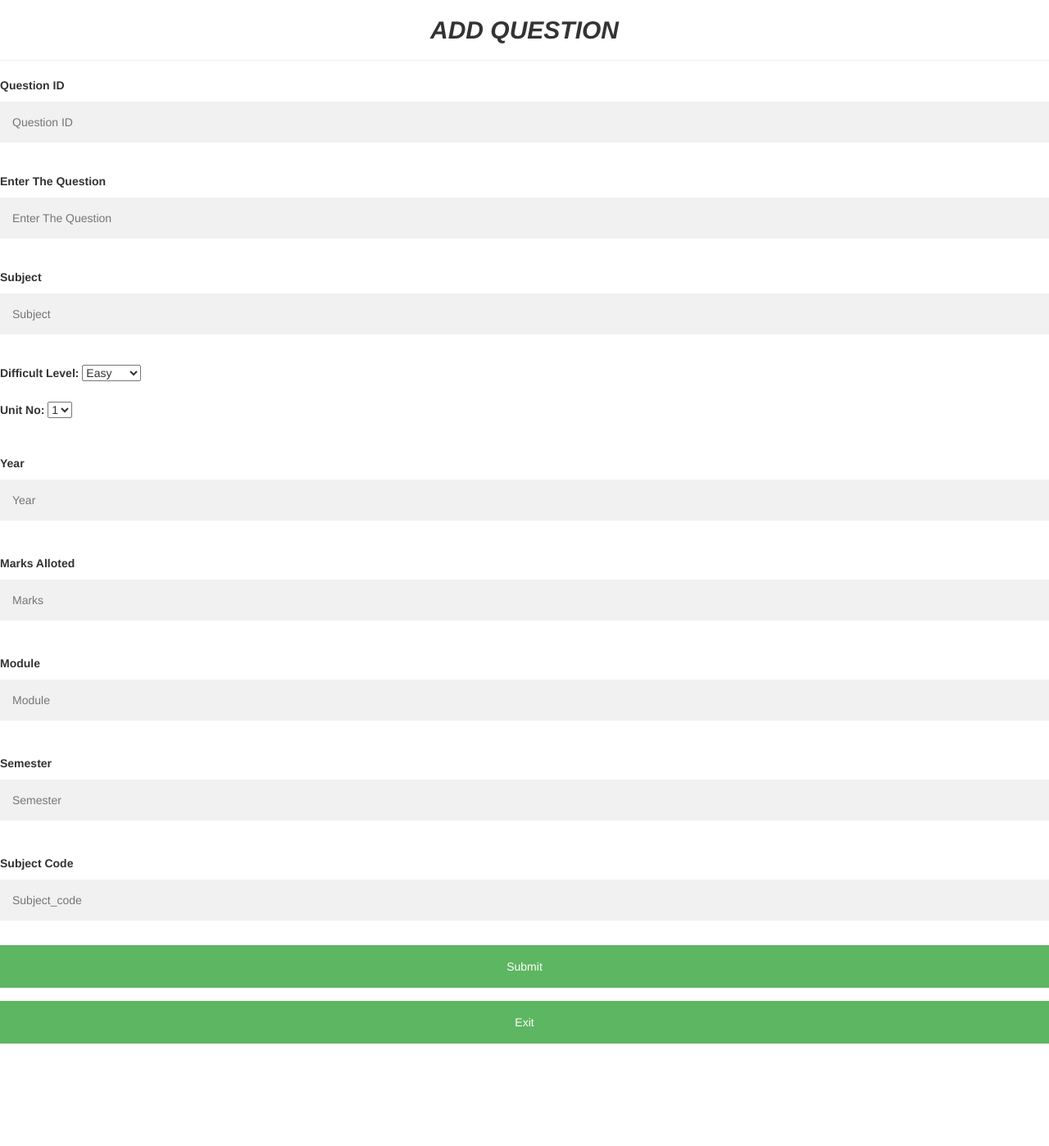
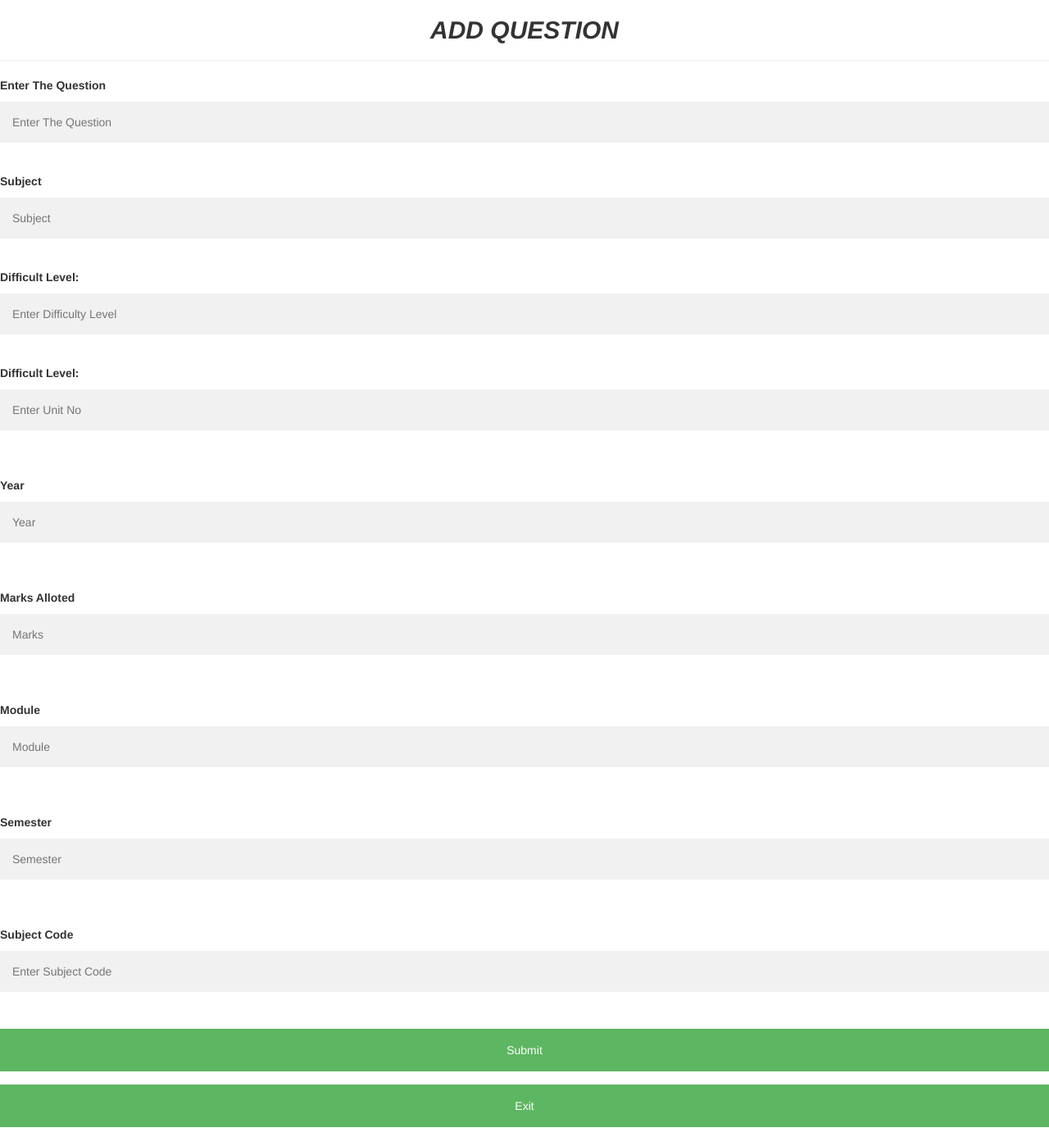
Before and after one commit to vkjnv1/Question_Bank, a Django app: page /generator/addQ/ in a window 1280 px wide. Shown: the part 52-1450 px from the top of the page at 82% size. Before the commit the page ends 1325 px from the top, so only its background shows below. Run offline with Django 3.2, Linux system fonts and the light colour scheme; some libraries are stand-ins or nearby versions.

Commit message:
Update addQ.html

```diff
--- a/generator/templates/generator/addQ.html
+++ b/generator/templates/generator/addQ.html
@@ -38,10 +38,6 @@ input[type=text] {
 <form method="post" action="/generator/addQ/"> {% csrf_token %}
 	<hr>
 	<div class="form-group">
-		<label for="questionId">Question ID </label> <br>
-		<input type="text" id="questionId" Placeholder="Question ID" name="questionId" ><br>
-	</div>
-	<div class="form-group">
          <label for= "EnterTheQuestion">Enter The Question</label><br>
 		 <input type="text" id="EnterTheQuestion" Placeholder="Enter The Question" name="EnterTheQuestion" required><br>
 	</div>
@@ -49,34 +45,41 @@ input[type=text] {
 		<label for="Subject">Subject</label><br>
 		<input type="text" id="Subject" placeholder="Subject" name="Subject" required>
 	</div>
-<div class="container1">
-	<label for="DifficultLevel"> Difficult Level:</label>
-		<select id="DifficultLevel" name="Dl">
-    			<option value="Easy">Easy</option>
-   			 <option value="Medium">Medium</option>
-    			<option value="Difficult">Difficult</option>
-  			</select><br><br>
-			<label for="unitNo">Unit No:</label>
-  			<select id="unitNo" name="un">
-    				<option value="1">1</option>
-    				<option value="2">2</option>
-    				<option value="3">3</option>
-  			</select><br><br></div>
+<div class="form-group">
+	<label for="DifficultLevel"> Difficult Level:</label><br>
+	<input type="text" id="DifficultLevel" Placeholder="Enter Difficulty Level" name="DifficultLevel" required>
+
+	</div>
+
+	<div class="form-group">
+	<label for="unitNo"> Difficult Level:</label><br>
+	<input type="text" id="unitNo" Placeholder="Enter Unit No" name="unitNo" required>
+
+	</div>
+<div class="form-group">
 			<label for="year"><br>Year</label>
                         <input type="text" id="year" placeholder="Year" name="year" required><br>
+    </div>
+    <div class="form-group">
 		    <label for="Marks_alloted"><br> Marks Alloted</label>
 		<input type="text" id="Marks_alloted" placeholder="Marks" name="Marks_alloted" required><br>
+        </div>
+        <div class="form-group">
 	 <label for="Module"><br> Module</label>
                 <input type="text" id="Module" placeholder="Module" name="Module" required><br>
+            </div>
+            <div class="form-group">
        <label for="Semester"><br> Semester</label>
                 <input type="text" id="Semester" placeholder="Semester" name="Semester" required><br>
+                </div>
+                <div class="form-group">
         <label for="Subject_code"><br> Subject Code</label>
-                <input type="text" id="Subject_code" placeholder="Subject_code" name="sc" required>
+                <input type="text" id="Subject_code" placeholder="Enter Subject Code" name="Subject_code" required>
 <br>
-
+                    </div>
+<div class="form-group">
 	<button type="submit" class="registerbtn">Submit</button>
   		<button type="Exit" class="registerbtn">Exit</button>
      </div>
-</div>
 	</form>
 {% endblock %}
```
